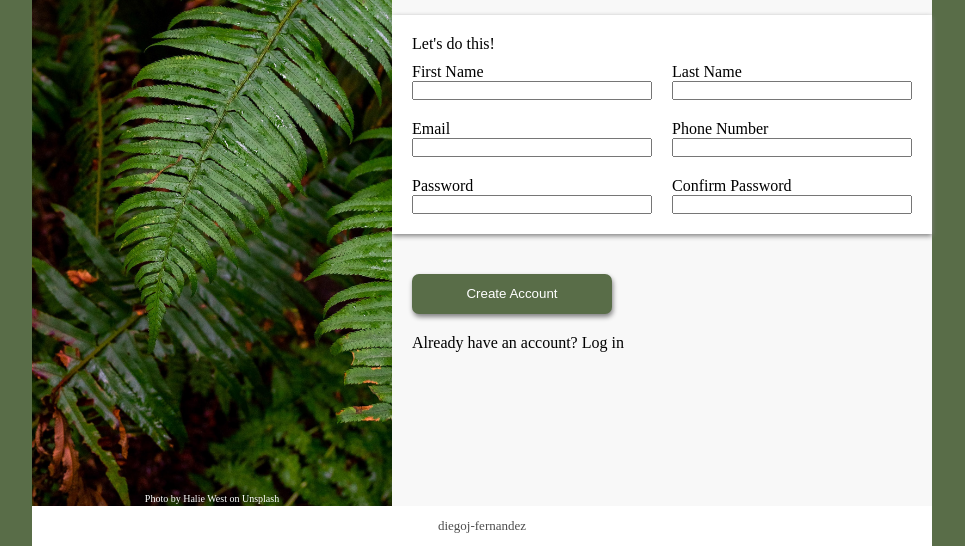
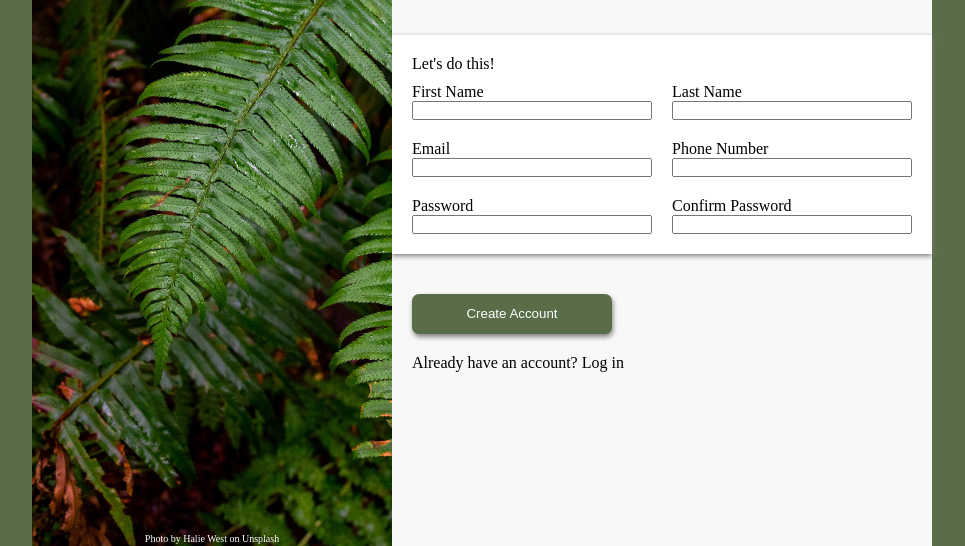
Before and after one commit to diegoj-fernandez/odin-sign-up-form, a plain HTML site: page index.html in a window 1280 px wide. Shown: the part 254-800 px from the top of the page, without its empty margins (158-1123 px from the left). Drawn offline with Linux system fonts and the light colour scheme.

Commit message:
Delete random code

```diff
--- a/index.html
+++ b/index.html
@@ -9,7 +9,7 @@
 </head>
 <body>
     <main>
-        <div class="section image-area">
+        <div class="image-area">
             <div class="logo-bg">
                 <img src="./img/odin-lined.png" alt="">
                 <h1>ODIN</h1>
@@ -18,7 +18,7 @@
                 <p>Photo by <a href="">Halie West</a> on <a href="">Unsplash</a></p>
             </div>
         </div>
-        <div class="section form-area">
+        <div class="form-area">
             <div class="header-text">
                 <p>This is not a real online service! You know you need
                     something like this in your life to help you realize
@@ -63,20 +63,6 @@
                             </div>
                         </div>
                     </div>
-                    <!-- <div>
-                        <label for="firstName">First Name</label>
-                        <input type="text" id="firstName">
-                        <label for="lastName">Last Name</label>
-                        <input type="text" id="lastName">
-                        <label for="email">Email</label>
-                        <input type="email" id="email">
-                        <label for="phoneNumber">Phone Number</label>
-                        <input type="tel" id="phoneNumber">
-                        <label for="password">Password</label>
-                        <input type="password" id="password">
-                        <label for="confirmPass">Confirm Password</label>
-                        <input type="password" id="confirmPass">
-                    </div> -->
                 </form>
             </div>
             <div class="button-div">
@@ -89,7 +75,7 @@
             </div>
         </div>
     </main>
-    <footer>diegoj-fernandez</footer>
+    <!-- <footer>diegoj-fernandez</footer> -->
     <script src="./script.js"></script>
 </body>
 </html>
```
Also changed, not shown: 1 other file.
